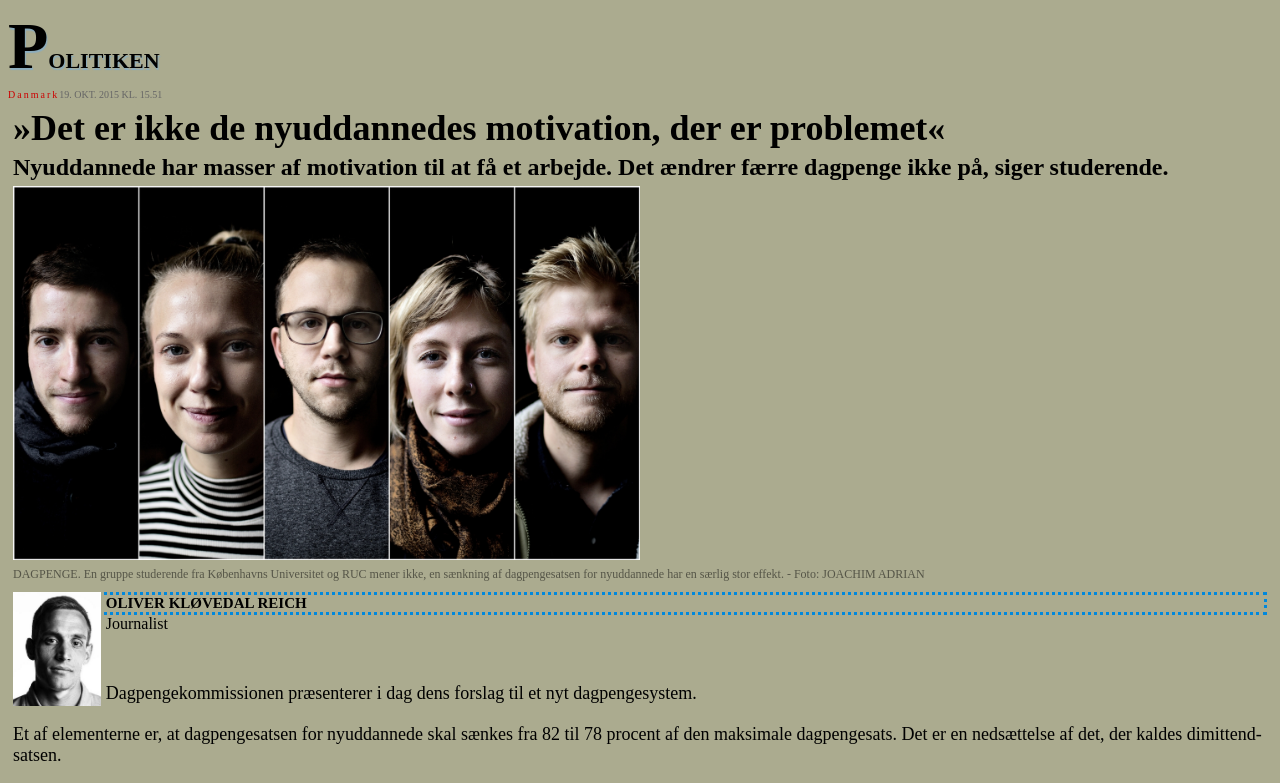
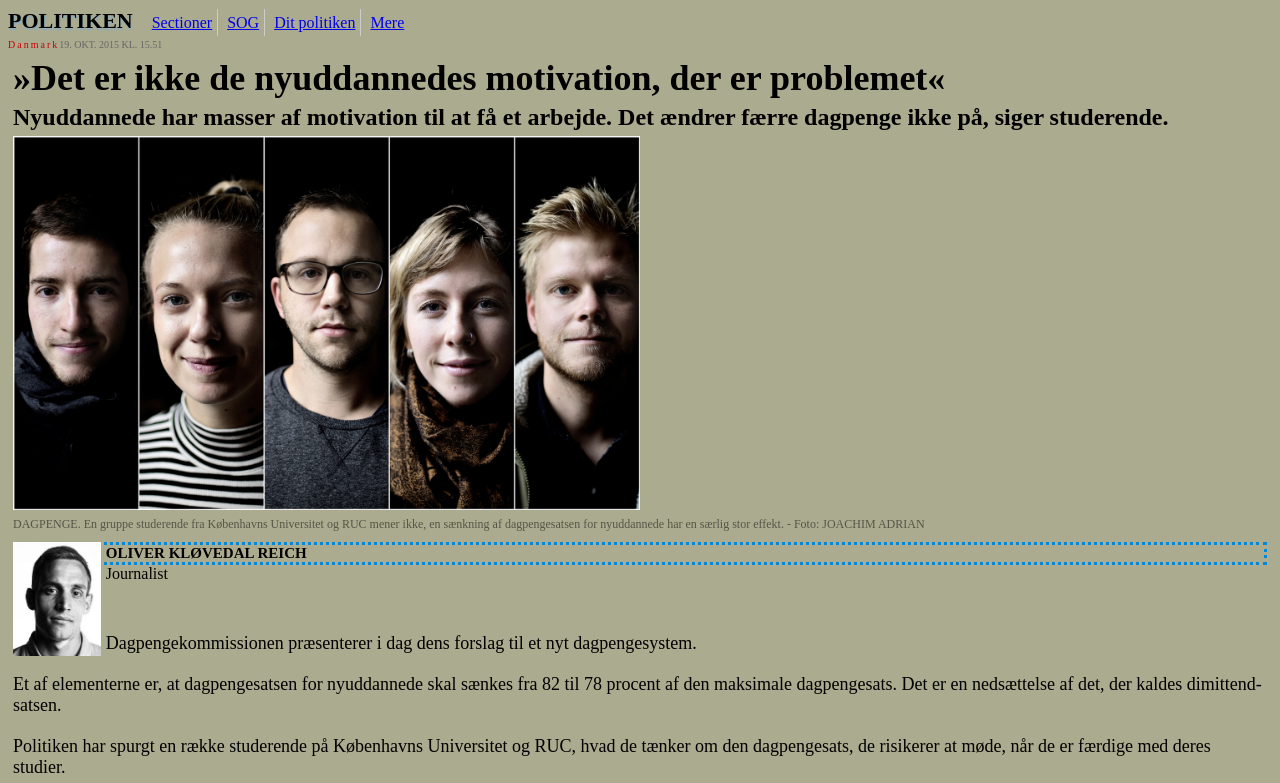
Before and after one commit to aberesnieva/front_end, a plain HTML site: page article.htm in a window 1280 px wide. Shown: the top 783 px of the page. Drawn offline with Linux system fonts and the light colour scheme.

```diff
--- a/article.css
+++ b/article.css
@@ -6,6 +6,7 @@ body {
 	font-weight: 900;
 	text-transform: uppercase;
 	text-shadow:1px 2px 1px rgba(94, 174, 255, 0.41);
+	margin-right: 10px;
 }
 .site_name:first-letter {
 	font-size: 300%;
@@ -93,4 +94,10 @@ footer {
 a[href="google.com"] {
     background-color: yellow;
 }
-div[]
+.head_link {
+	border-right: solid 1px rgb(204, 204, 204);
+	padding: 5px;
+}
+.last_link {
+	border-right-style: none;
+}
--- a/article.htm
+++ b/article.htm
@@ -10,7 +10,11 @@
 </head>
 <body>
 <header>
-	<div class="site_name">Politiken</div>
+	<span class="site_name">Politiken</span>
+	<span class="head_link"><a href="#address">Sectioner</a></span>
+	<span class="head_link"><a href="#top">SOG</a></span>
+	<span class="head_link"><a href="#top">Dit politiken</a></span>
+	<span class="head_link last_link"><a href="#top">Mere</a></span>
 </header>
 
 <article name="article" class="post">
@@ -47,7 +51,7 @@
 
 </article>
 
-<footer class="smallsize">
+<footer class="smallsize" id="address">
 	<div class="director">Om Politiken</div>
 	<div class="adress">Organet for den højeste oplysning siden 1884.</div>
 	<div class="adress_link">Læs mere</div>
--- /dev/null
+++ b/blog_single/blog_single.css
@@ -0,0 +1,20 @@
+.head_blog {
+	font-family: Open Sans Semibold;
+	font-weight: 700;
+	font-size: 20px;
+	text-transform: uppercase;
+	color: #7f8c8c;
+	margin-left: 5px;
+}
+.head_link {
+	font-family: Open Sans Regular;
+	font-size: 12px;
+	color: #7f8c8c;
+}
+.head_align_link {
+	float: right;
+}
+.blog_head {
+	background-color: #ececec;
+	padding: 20px 5px;
+}
--- /dev/null
+++ b/blog_single/blog_single_reset.css
@@ -0,0 +1,48 @@
+/* http://meyerweb.com/eric/tools/css/reset/
+   v2.0 | 20110126
+   License: none (public domain)
+*/
+
+html, body, div, span, applet, object, iframe,
+h1, h2, h3, h4, h5, h6, p, blockquote, pre,
+a, abbr, acronym, address, big, cite, code,
+del, dfn, em, img, ins, kbd, q, s, samp,
+small, strike, strong, sub, sup, tt, var,
+b, u, i, center,
+dl, dt, dd, ol, ul, li,
+fieldset, form, label, legend,
+table, caption, tbody, tfoot, thead, tr, th, td,
+article, aside, canvas, details, embed,
+figure, figcaption, footer, header, hgroup,
+menu, nav, output, ruby, section, summary,
+time, mark, audio, video {
+	margin: 0;
+	padding: 0;
+	border: 0;
+	font-size: 100%;
+	font: inherit;
+	vertical-align: baseline;
+}
+/* HTML5 display-role reset for older browsers */
+article, aside, details, figcaption, figure,
+footer, header, hgroup, menu, nav, section {
+	display: block;
+}
+body {
+	line-height: 1;
+}
+ol, ul {
+	list-style: none;
+}
+blockquote, q {
+	quotes: none;
+}
+blockquote:before, blockquote:after,
+q:before, q:after {
+	content: '';
+	content: none;
+}
+table {
+	border-collapse: collapse;
+	border-spacing: 0;
+}
```
Also changed, not shown: blog_single/blog_single.htm (added, +29 -0 lines), blog_single/img/new_file.png (added), 1 other file.
